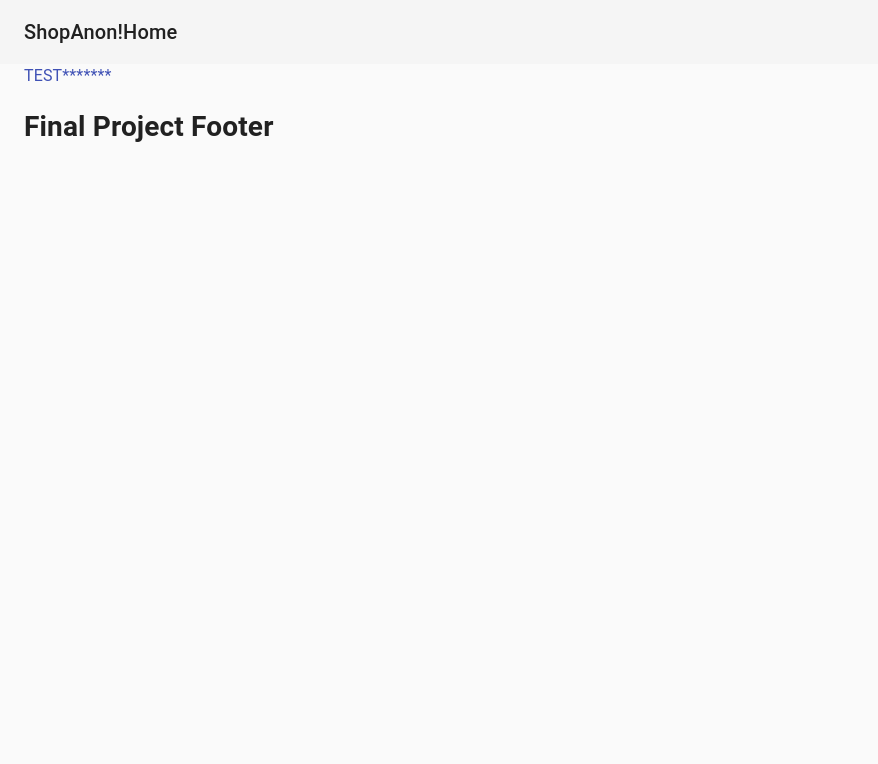
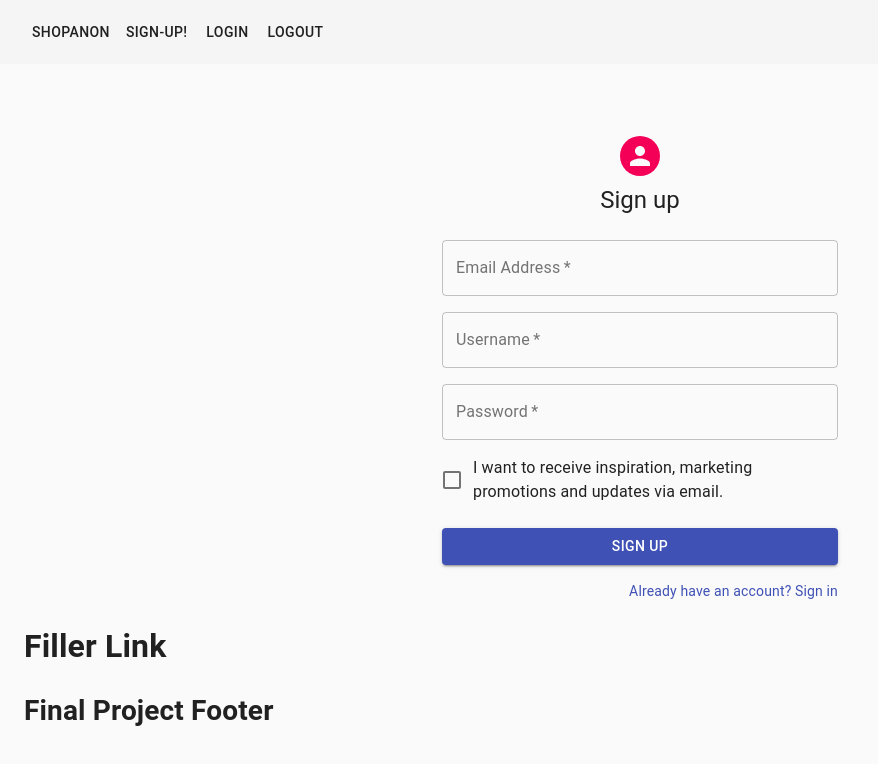
Before and after one commit to dev-slater/shopanon, a React (Create React App) app in the folder shopanon-react/shopanon-app/: page /register in a window 1280 px wide. Shown: the top 764 px of the page, without its empty margins (0-878 px from the left). Built offline with nearby package versions, Linux system fonts and the light colour scheme.

Commit message:
handle register

```diff
--- a/shopanon-react/shopanon-app/src/components/Footer.js
+++ b/shopanon-react/shopanon-app/src/components/Footer.js
@@ -2,7 +2,6 @@ import React from 'react';
 import Container from '@material-ui/core/Container';
 import Typography from "@material-ui/core/Typography";
 import Grid from '@material-ui/core/Grid';
-import Link from '@material-ui/core/Link';
 import Box from '@material-ui/core/Box';
 
 function Footer() {
@@ -11,7 +10,7 @@ function Footer() {
     <Container>
         <Grid>
         <Typography>
-       <Link href="/">TEST*******</Link>
+       <h1>Filler Link</h1>
             {/* Come back to this  */}
         </Typography>
         </Grid>
--- a/shopanon-react/shopanon-app/src/components/Header.js
+++ b/shopanon-react/shopanon-app/src/components/Header.js
@@ -3,6 +3,8 @@ import AppBar from '@material-ui/core/AppBar';
 import ToolBar from '@material-ui/core/Toolbar';
 import Typography from '@material-ui/core/Typography';
 import CssBaseline from '@material-ui/core/CssBaseline';
+import Button from '@material-ui/core/Button';
+import { NavLink } from "react-router-dom";
 
 function Header() {
     return (
@@ -15,10 +17,24 @@ function Header() {
                 >
                 <ToolBar>
                     <Typography variant="h6" color="inherit" noWrap>
-                    ShopAnon!
-                    </Typography>
-                    <Typography variant="h6" color="inherit" noWrap>
-                    Home
+                        <Button component={NavLink}
+                        to="/">
+                        ShopAnon
+                        </Button>
+                        </Typography>
+                        <Typography variant="h6" color="inherit" noWrap>
+                        <Button component={NavLink}
+                        to="/register">
+                        Sign-Up!
+                        </Button>
+                        <Button component={NavLink}
+                        to="/login">
+                        Login
+                        </Button>
+                        <Button component={NavLink}
+                        to="/logout">
+                        Logout
+                        </Button>
                     </Typography>
                 </ToolBar>
             </AppBar>
--- a/shopanon-react/shopanon-app/src/components/register.js
+++ b/shopanon-react/shopanon-app/src/components/register.js
@@ -1,6 +1,6 @@
-import React from "react";
+import React, { useState } from "react";
 import axiosInstance from "../api";
-import { useHistory } from 'react-router-dom';
+import {useNavigate} from 'react-router-dom';
 import Avatar from '@material-ui/core/Avatar';
 import Button from '@material-ui/core/Button';
 import CssBaseline from '@material-ui/core/CssBaseline';
@@ -34,7 +34,7 @@ const useStyles = makeStyles((theme) => ({
 }));
 
 export default function SignUp() {
-	const history = useHistory();
+	const history = useNavigate();
 	const initialFormData = Object.freeze({
 		email: '',
 		username: '',
@@ -63,7 +63,7 @@ export default function SignUp() {
 				password: formData.password,
 			})
 			.then((res) => {
-				history.push('/login');
+				history('/login');
 				console.log(res);
 				console.log(res.data);
                 //check data
@@ -136,7 +136,7 @@ export default function SignUp() {
 					>
 						Sign Up
 					</Button>
-					<Grid container justify="flex-end">
+					<Grid container justifyContent="flex-end">
 						<Grid item>
 							<Link href="#" variant="body2">
 								Already have an account? Sign in
--- a/shopanon-react/shopanon-app/src/index.js
+++ b/shopanon-react/shopanon-app/src/index.js
@@ -6,6 +6,7 @@ import { Route, Routes, BrowserRouter as Router } from 'react-router-dom';
 import App from './App';
 import Header from './components/Header';
 import Footer from './components/Footer';
+import Register from './components/register';
 
 const rootElement = document.getElementById("root");
 
@@ -15,6 +16,9 @@ render(
     <Header />
     <Routes>
         <Route exact path="/" element={<App/>} />
+        <Route exact path="/register" element={<Register/>} />
+        <Route exact path="/login" />
+        <Route exact path="/logout" />
     </Routes>
       <Footer />
     </React.StrictMode>
```
